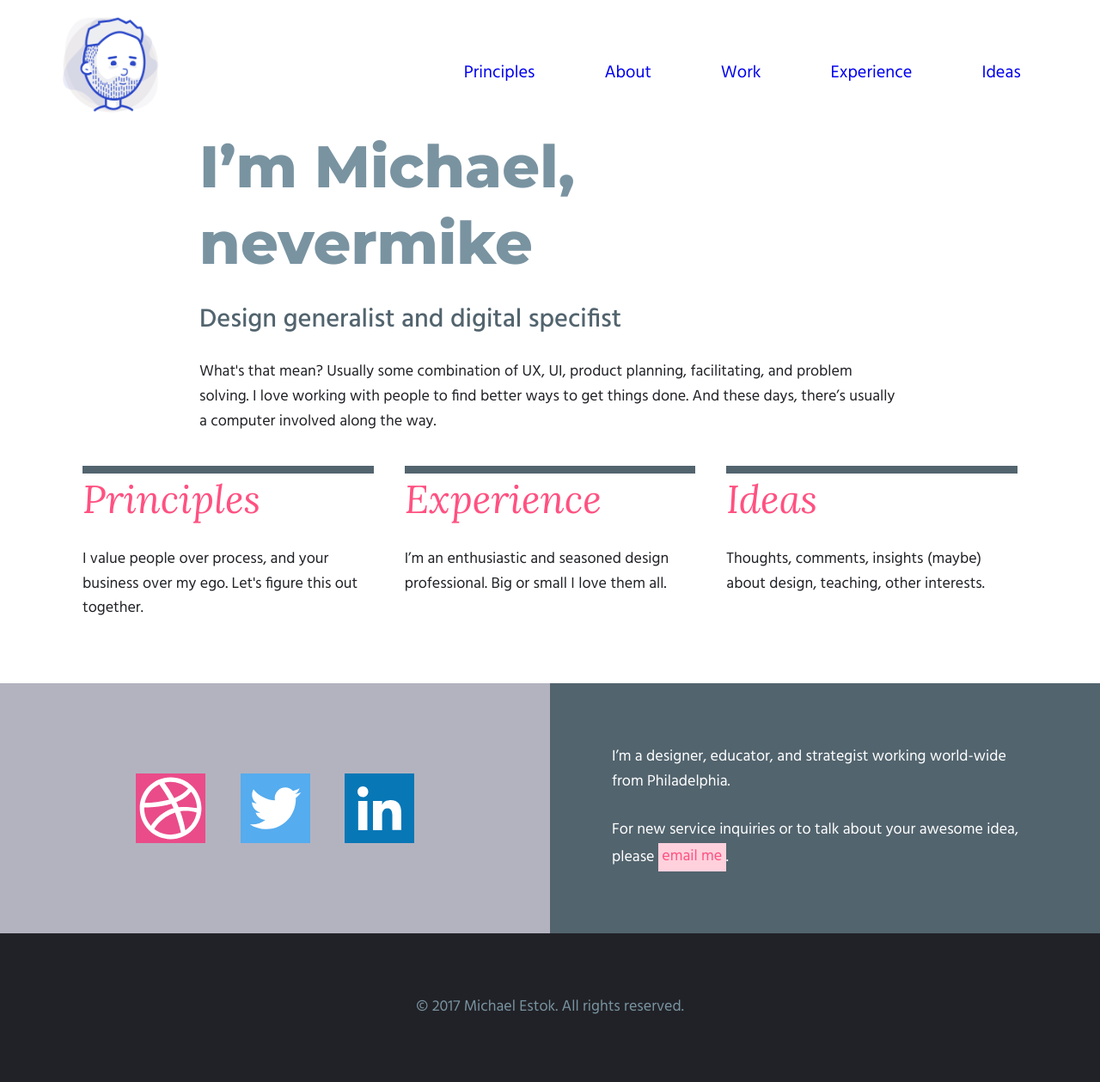
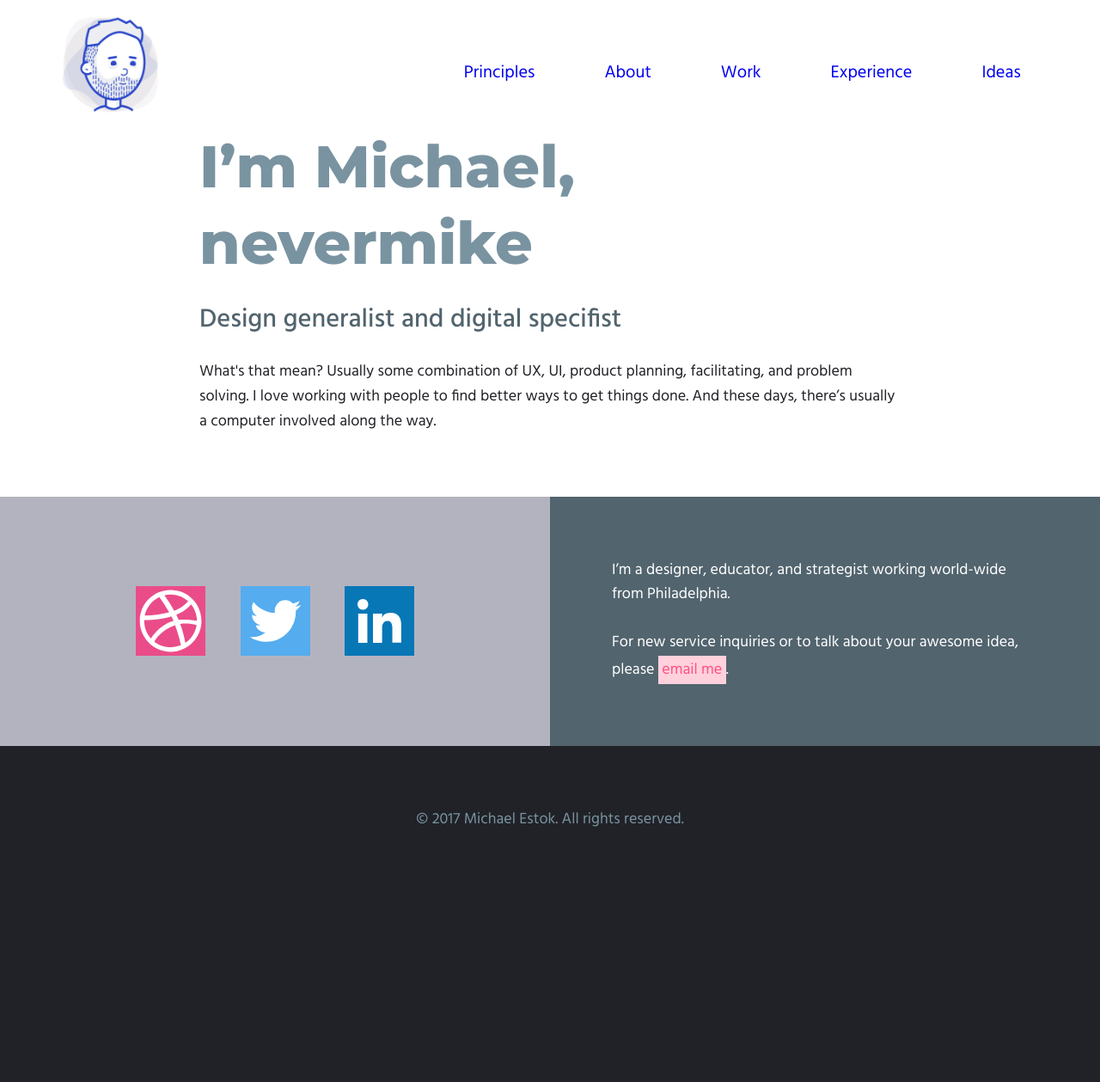
Before and after one commit to nevermike/nevermike, a Jekyll site: the page built from index.html, in a window 1280 px wide. Shown: the whole page at 86% size. Built offline with Jekyll 4.4.1, drawn with Linux system fonts in a browser that asks for light colours; nearby versions of some CDN libraries; after the commit the page ends 1041 px from its top, so only the background shows below that.

Commit message:
layout updates

```diff
--- a/_layouts/base.html
+++ b/_layouts/base.html
@@ -17,9 +17,11 @@
   </head>
   <body>
 
-    {% include navigation.html %}
-    <div class="container">
-      {{ content }}
+    <div class="wrp-site">
+      {% include navigation.html %}
+      <div class="container">
+        {{ content }}
+      </div>
     </div>
     {% include footer.html %}
 
--- a/_scss/_footer.scss
+++ b/_scss/_footer.scss
@@ -1,18 +1,14 @@
 // footer
 
 .wrp-site-footer {
-  background: $c-black;
 
     @include bp(phony) {
-      margin-top: 2em;
       padding-bottom: 2em;
     };
     @include bp(tablish) {
-      margin-top: 3em;
       padding-bottom: 3em;
     };
     @include bp(screeny) {
-      margin-top: 4em;
       padding-bottom: 4em;
     };
 }
--- a/index.html
+++ b/index.html
@@ -13,23 +13,5 @@
       <p>What's that mean? Usually some combination of UX, UI, product planning, facilitating, and problem solving. I love working with people to find better ways to get things done. And these days, there’s usually a computer involved along the way.</p>
     </div>
 
-  <div class="navigationblock">
-    <div class="navigationblock__item animated bounceInUp">
-      <h2>Principles</h2>
-      <p>I value people over process, and your business over my ego. Let's figure this out together.</p>
-      <a href="{{ site.baseurl }}/principles" class="principles"></a>
-    </div>
-    <div class="navigationblock__item animated bounceInUp">
-      <h2>Experience</h2>
-      <p>I’m an enthusiastic and seasoned design professional. Big or small I love them all.</p>
-      <a href="{{ site.baseurl }}/experience" class="experience"></a>
-    </div>
-    <div class="navigationblock__item animated bounceInUp">
-      <h2>Ideas</h2>
-      <p>Thoughts, comments, insights (maybe) about design, teaching, other interests.</p>
-      <a href="{{ site.baseurl }}/ideas" class="ideas"></a>
-    </div>
-  </div>
-
   </div>
 </div>
--- a/principles/index.html
+++ b/principles/index.html
@@ -7,12 +7,8 @@
 
 <div class="wrp-page-content ">
   <div class="page-content">
-    <h1>Principles</h1>
-  </div>
-</div>
+    <h1 class="section-header">Principles</h1>
 
-<div class="wrp-page-content ">
-  <div class="page-content">
     <p class="intro-p animated bounceInUp">Fight for the user. Support the business. Reduce complexity. Repeat.</p>
 
     <h2>Honesty</h2>
```
Also changed, not shown: _layouts/work.html (deleted, +0 -19 lines), _scss/_experience.scss (+59 -36 lines), _scss/_home.scss (+2 -61 lines), _scss/_posts.scss (+4 -4 lines), _scss/_template-helpers.scss (+1 -9 lines), _scss/_typography.scss (+14 -1 lines), experience/index.html (+9 -5 lines), ideas/index.html (+2 -6 lines), assets/css/main.css, assets/images/idea-board.jpg (added).
